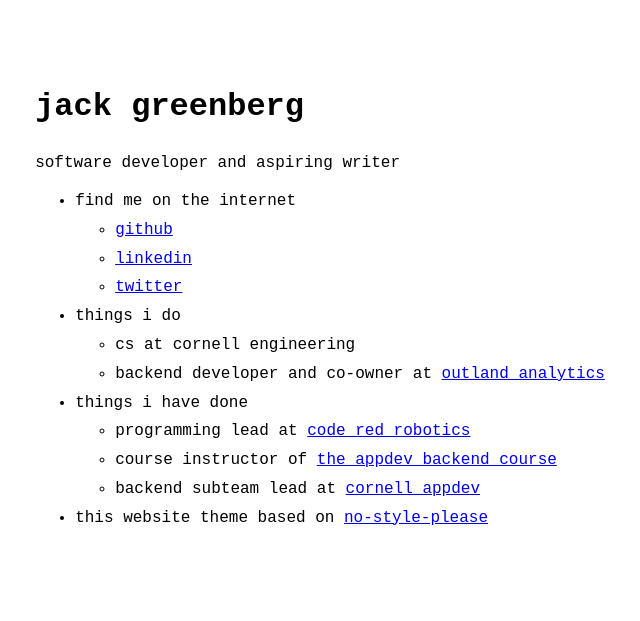
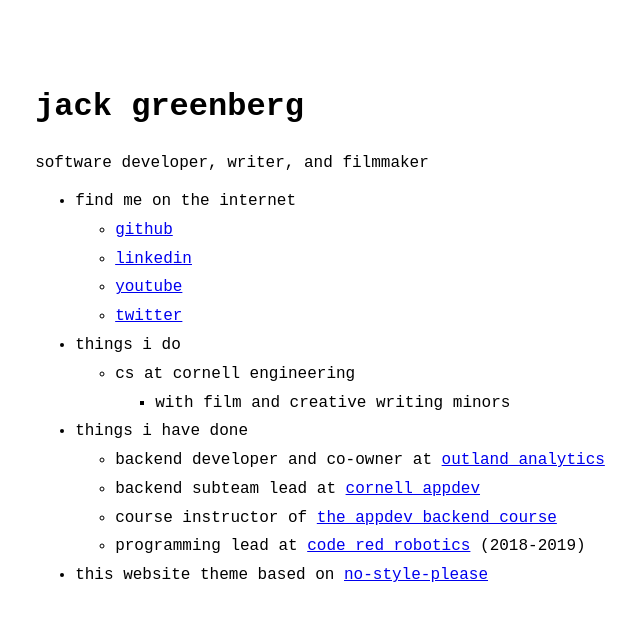
Before and after one commit to grebneerg/homepage, a Jekyll site: the page built from index.markdown, in a window 1280 px wide. Shown: the top 621 px of the page, without its empty margins (320-960 px from the left). Built offline with Jekyll 4.4.1, drawn with Linux system fonts in a browser that asks for light colours.

Commit message:
slight update

```diff
--- a/_config.yml
+++ b/_config.yml
@@ -21,7 +21,7 @@
 title: jack greenberg
 # email: your-email@example.com
 description: >- # this means to ignore newlines until "baseurl:"
-  software developer and aspiring writer
+  software developer, writer, and filmmaker
 baseurl: "" # the subpath of your site, e.g. /blog
 url: "https://jackg.dev" # the base hostname & protocol for your site, e.g. http://example.com
 twitter_username: jck_mg
--- a/_data/menu.yml
+++ b/_data/menu.yml
@@ -5,15 +5,19 @@
         url: https://github.com/grebneerg
       - title: linkedin
         url: https://www.linkedin.com/in/greenbergjack/
+      - title: youtube
+        url: https://www.youtube.com/@grebneerg
       - title: twitter
         url: https://twitter.com/jck_mg
   - title: things i do
     entries:
       - title: cs at cornell engineering
-      - title: backend developer and co-owner at <a href='https://www.outlandanalytics.com/''>outland analytics</a>
+        entries:
+          - title: with film and creative writing minors
   - title: things i have done
     entries:
-      - title: programming lead at <a href='http://www.team639.org/'>code red robotics</a>
-      - title: course instructor of <a href='https://www.cornellappdev.com/courses/backend'>the appdev backend course</a>
-      - title: backend subteam lead at <a href='https://www.cornellappdev.com/'>cornell appdev</a>
+      - title: "backend developer and co-owner at <a href='https://www.outlandanalytics.com/'>outland analytics</a>"
+      - title: "backend subteam lead at <a href='https://www.cornellappdev.com/'>cornell appdev</a>"
+      - title: "course instructor of <a href='https://www.cornellappdev.com/courses/backend'>the appdev backend course</a>"
+      - title: "programming lead at <a href='http://www.team639.org/'>code red robotics</a> (2018-2019)"
   - title: "this website theme based on <a href='https://github.com/riggraz/no-style-please'>no-style-please</a>"
```
